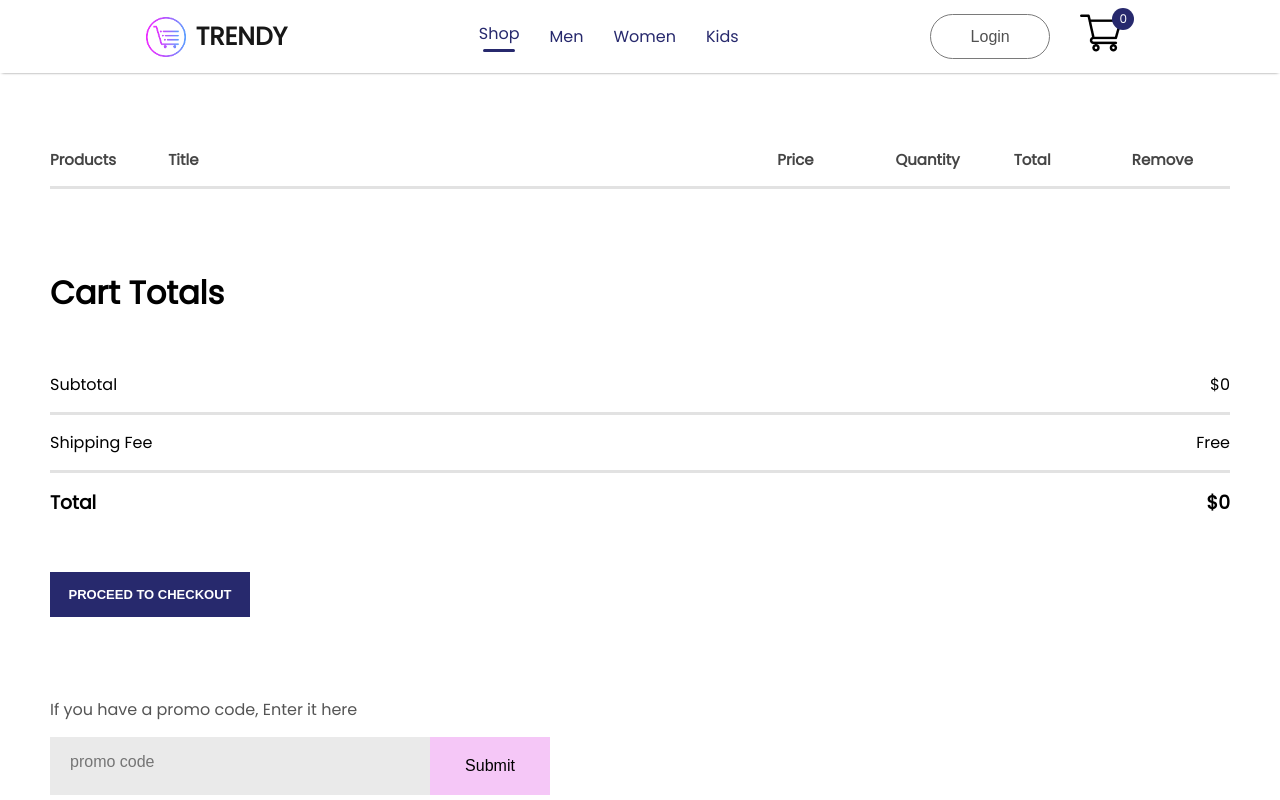
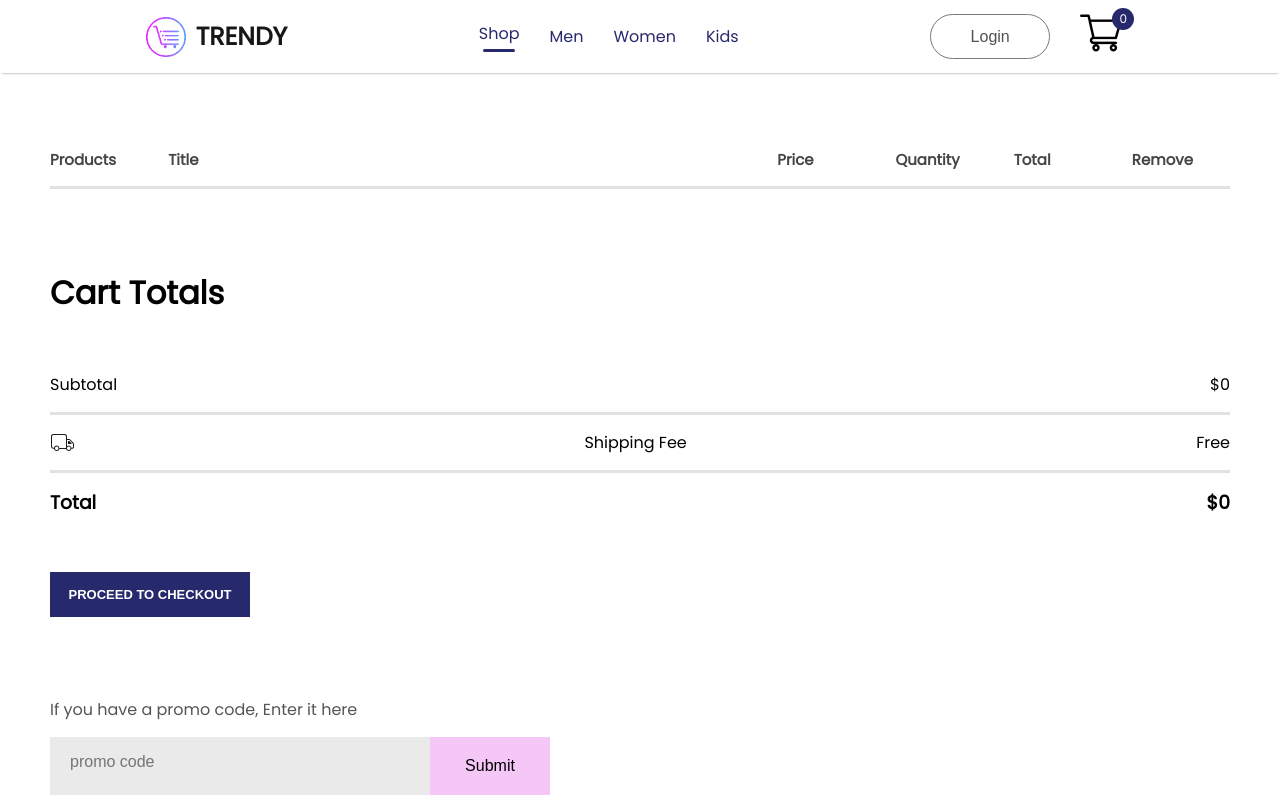
Before and after one commit to Rupeshkumar23/Ecommerce_React_JS, a React (Create React App) app: page /cart in a window 1280 px wide. Shown: the top 800 px of the page. Built offline with nearby package versions, Linux system fonts and the light colour scheme; a web font is replaced by a local one.

Commit message:
updated code

```diff
--- a/src/Components/CartItems/CartItems.css
+++ b/src/Components/CartItems/CartItems.css
@@ -51,6 +51,8 @@
     justify-content: space-between;
     padding: 15px 0px;
 }
+
+
 .cartitems_total button{
     width: 262px;
     height: 58px;
--- a/src/Components/CartItems/CartItems.jsx
+++ b/src/Components/CartItems/CartItems.jsx
@@ -3,14 +3,15 @@ import React, { useContext } from "react";
 import "./CartItems.css";
 import { ShopContext } from "../../Context/ShopContext";
 import remove_icon from "../Assets/cart_cross_icon.png";
-import icon from "../Assets/icons-i-32.png"
+import icon from "../Assets/icons-i-32.png";
 import CustomHelmet from "../Helmet/Helmet";
 const CartItems = () => {
-  const { all_product, cartItems, removeFromCart,getTotalCartAmount} = useContext(ShopContext);
-  const title ="TRENDY - Shopping Cart"
+  const { all_product, cartItems, removeFromCart,getTotalCartItems, getTotalCartAmount } =
+    useContext(ShopContext);
+  const title = `TRENDY - Shopping Cart - (${getTotalCartItems()})`;
   return (
     <div className="cartitems">
-      <CustomHelmet title={title}/>
+      <CustomHelmet title={title} />
       <div className="cartitems_format_main">
         <p>Products</p>
         <p>Title</p>
@@ -20,18 +21,21 @@ const CartItems = () => {
         <p>Remove</p>
       </div>
       <hr />
-      {all_product.map((e,i) => {
+      {all_product.map((e, i) => {
         if (cartItems[e.id] > 0) {
           return (
-            <div>
-              <div key={i} className="cartitems_format cartitems_format_main">
+            <div  key={i}>
+              <div className="cartitems_format cartitems_format_main">
                 <img src={e.image} alt="" className="carticon_product_icon" />
                 <p>{e.name}</p>
                 <p>{e.new_price}</p>
-                <button aria-label="CartItemQuantity" className="cartitems_quantity">
+                <button
+                  aria-label="CartItemQuantity"
+                  className="cartitems_quantity"
+                >
                   {cartItems[e.id]}
                 </button>
-                <p>${e.new_price*cartItems[e.id]}</p>
+                <p>${e.new_price * cartItems[e.id]}</p>
                 <img
                   className="cartitems_remove_icon"
                   src={remove_icon}
@@ -55,12 +59,23 @@ const CartItems = () => {
               <p>Subtotal</p>
               <p>${getTotalCartAmount()}</p>
             </div>
-                <hr/>
+            <hr />
             <div className="cartitems_total_item">
-                    <p>Shipping Fee</p>
+                <svg width="25" height="25" viewBox="0 0 25 25">
+                  <g>
+                    <rect width="25" height="25" fill="none"></rect>
+                    <path
+                      d="M23.4824,12.8467,20.5615,9.6382A1.947,1.947,0,0,0,18.9863,9H17V6.495a2.5,2.5,0,0,0-2.5-2.5H3.5A2.5,2.5,0,0,0,1,6.495v9.75a2.5,2.5,0,0,0,2.5,2.5h.5479A2.7457,2.7457,0,0,0,6.75,21.02,2.6183,2.6183,0,0,0,9.4222,19H16.103a2.7445,2.7445,0,0,0,5.3467-.23h.7349A1.6564,1.6564,0,0,0,24,16.9805V14.1724A1.9371,1.9371,0,0,0,23.4824,12.8467ZM8.4263,18.745a1.7394,1.7394,0,0,1-3.3526,0,1.5773,1.5773,0,0,1,.0157-1,1.7382,1.7382,0,0,1,3.3213,0,1.5782,1.5782,0,0,1,.0156,1ZM9.447,18a2.7258,2.7258,0,0,0-5.394-.255H3.5a1.5016,1.5016,0,0,1-1.5-1.5V6.495a1.5017,1.5017,0,0,1,1.5-1.5h11a1.5016,1.5016,0,0,1,1.5,1.5V18Zm10.9715.77a1.7385,1.7385,0,0,1-3.3369,0,1.5727,1.5727,0,0,1,0-1,1.742,1.742,0,1,1,3.3369,1ZM23,16.9805c0,.5684-.2285.79-.8154.79H21.45A2.73,2.73,0,0,0,17,16.165V10h1.9863a.9758.9758,0,0,1,.8379.3135l2.9268,3.2148a.95.95,0,0,1,.249.6441ZM21.6762,13.62A.5117.5117,0,0,1,21.85,14H18.5435A.499.499,0,0,1,18,13.4718V11h1.0725a.7592.7592,0,0,1,.594.2676Z"
+                      fill="#1d1d1f"
+                    ></path>
+                  </g>
+                </svg>
+              <p>
+                Shipping Fee
+              </p>
               <p>Free</p>
             </div>
-                <hr/>
+            <hr />
             <div className="cartitems_total_item">
               <h3>Total</h3>
               <h3>${getTotalCartAmount()}</h3>
@@ -71,7 +86,11 @@ const CartItems = () => {
         <div className="cartitems_promocode">
           <p>If you have a promo code, Enter it here</p>
           <div className="cartitems_promobox">
-                <input type="text"   style={{ cursor: `url(${icon}),auto` }} placeholder="promo code" />
+            <input
+              type="text"
+              style={{ cursor: `url(${icon}),auto` }}
+              placeholder="promo code"
+            />
             <button aria-label="Submit">Submit</button>
           </div>
         </div>
--- a/src/Components/Helmet/Helmet.jsx
+++ b/src/Components/Helmet/Helmet.jsx
@@ -1,4 +1,3 @@
-// Helmet.js
 import React from 'react';
 import { Helmet } from 'react-helmet';
 
--- a/src/Context/ShopContext.jsx
+++ b/src/Context/ShopContext.jsx
@@ -14,7 +14,7 @@ const ShopContextProvider = (props) => {
 
   const addToCart = (itemId) => {
     setCartItems((prev) => ({ ...prev, [itemId]: prev[itemId] + 1 }));
-    console.log(cartItems);
+    // console.log(cartItems);
   };
   const removeFromCart = (itemId) => {
     setCartItems((prev) => ({ ...prev, [itemId]: prev[itemId] - 1 }));
```
Also changed, not shown: src/Components/CartItems/delivery-truck.gif (added). Lines whose indentation alone changed are shown as unchanged.
